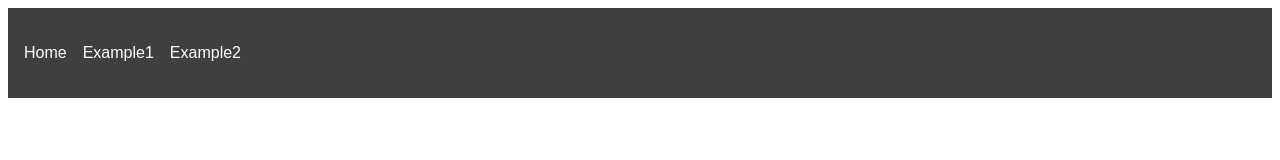
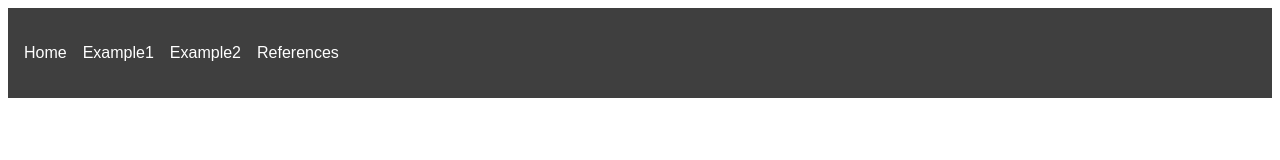
Before and after one commit to DanielFlanagan05/AI-reprecussions-project, a plain HTML site: page index.html in a window 1280 px wide. Drawn offline with Linux system fonts and the light colour scheme.

Commit message:
Added references page

```diff
--- a/index.html
+++ b/index.html
@@ -13,6 +13,7 @@
         <li><a href="#home" id="homeBtn">Home</a></li>
         <li><a href="#example1" id="example1Btn">Example1</a></li>
         <li><a href="#example2" id="example2Btn">Example2</a></li>
+        <li><a href="#references" id="referencesBtn">References</a></li>
       </ul>
     </nav>
   </header>
@@ -26,6 +27,10 @@
     <section id="example2" class="tab" style="display: none;">
       <!-- Add your content for Example2 tab here -->
     </section>
+    <!-- Add this new section inside the <main> element -->
+    <section id="references" class="tab" style="display: none;">
+    <!-- Add your text content for the References tab here -->
+    </section>
   </main>
   <script src="script.js"></script>
 </body>
```
